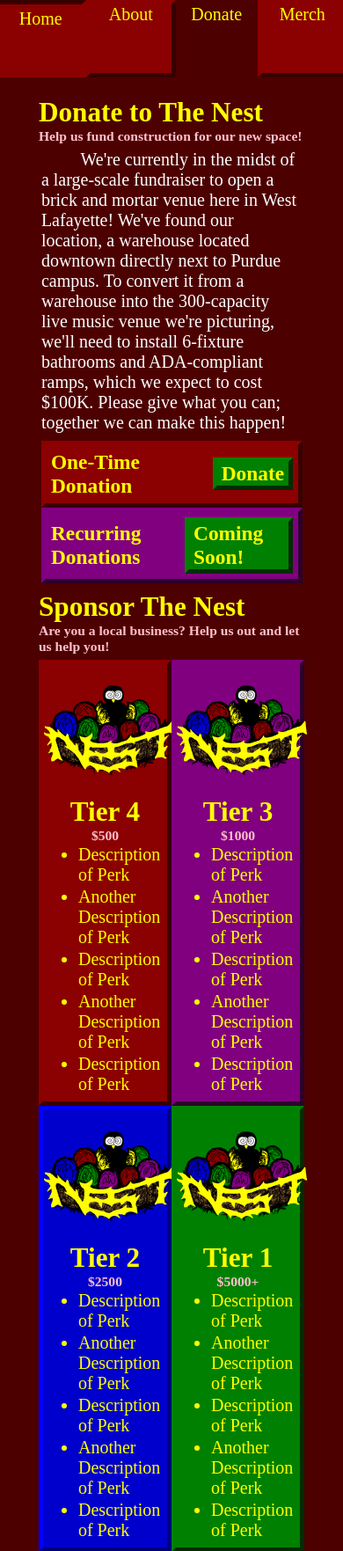
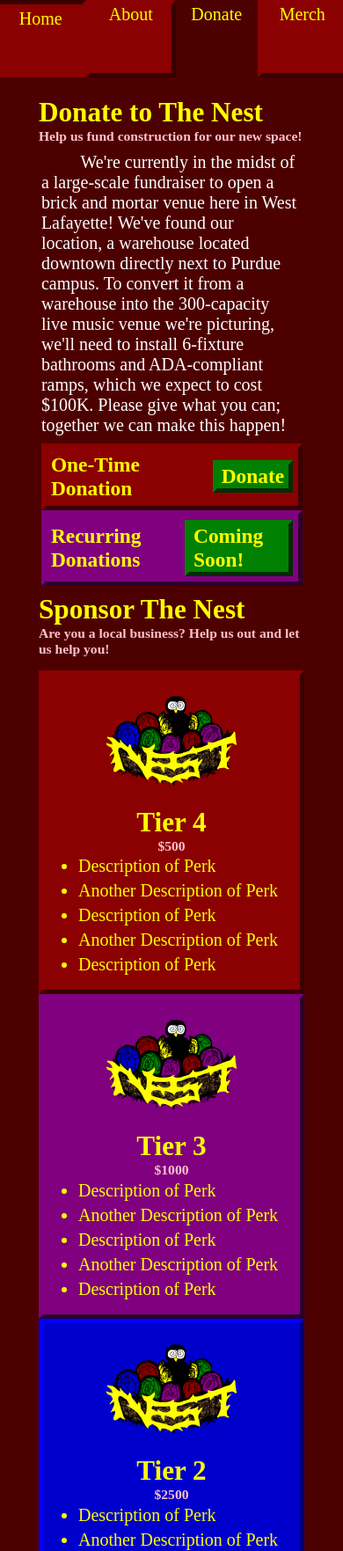
Before and after one commit to jburrer/the-nest-website, a Flask app: page /donate in a window 390 px wide. Shown: the top 1763 px of the page at 88% size. Run offline with Flask 3, Linux system fonts and the light colour scheme.

Commit message:
tweaking mobile home page 6

```diff
--- a/templates/donate.html
+++ b/templates/donate.html
@@ -4,6 +4,7 @@
 @media screen and (max-width: 1000px) {
     #topsides {
         flex-direction: column !important;
+        margin-top: 2% !important;
     }
     #topleft, #topright {
         width: calc(100% - 5px) !important;
@@ -11,9 +12,10 @@
     }
     #tiers {
         flex-wrap: wrap !important;
+        margin-top: 5% !important;
     }
     .tier {
-        width: calc(50% - 10px) !important;
+        width: calc(100% - 10px) !important;
     }
     #bottom {
         margin-bottom: 1% !important;
```
